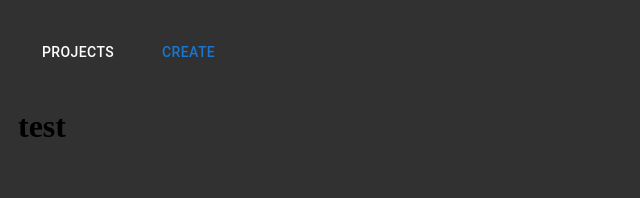
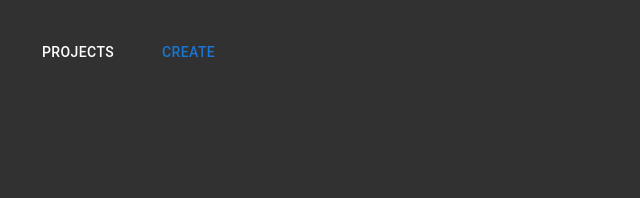
Before and after one commit to somKrooz/FileHandler, a React (Vite) app in the folder src/renderer/: page /#/create in a window 1280 px wide. Shown: the top 198 px of the page, without its empty margins (0-640 px from the left). Built offline with nearby package versions, Linux system fonts and the light colour scheme.

Commit message:
Updated  Readme

```diff
--- a/src/renderer/src/components/Projects.tsx
+++ b/src/renderer/src/components/Projects.tsx
@@ -1,20 +1,8 @@
-import { useState } from "react";
-
-
 function Project():JSX.Element{
-
-    const [count , setcount] = useState(0);
-    const HandleAdd =()=> {
-        setcount(count+1);;
-    }
-
-    const HandleRemove = () =>{
-        setcount(count-1);
-    }
 
     return(
     <>
-    <h1>test</h1>
+    <h1></h1>
 
     </>
     );
```
Also changed, not shown: 1 other file (tests, documents, lock files or other folders).
